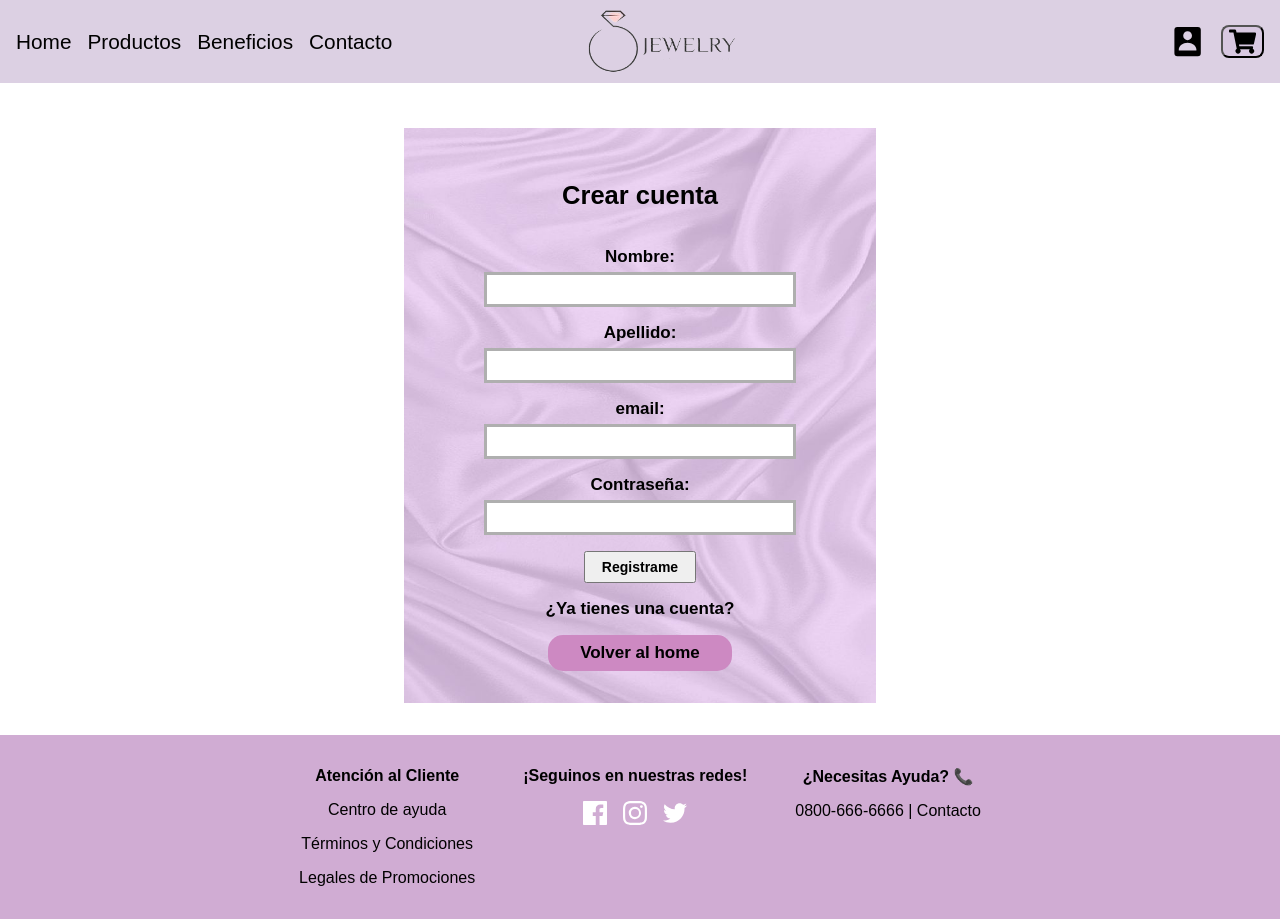
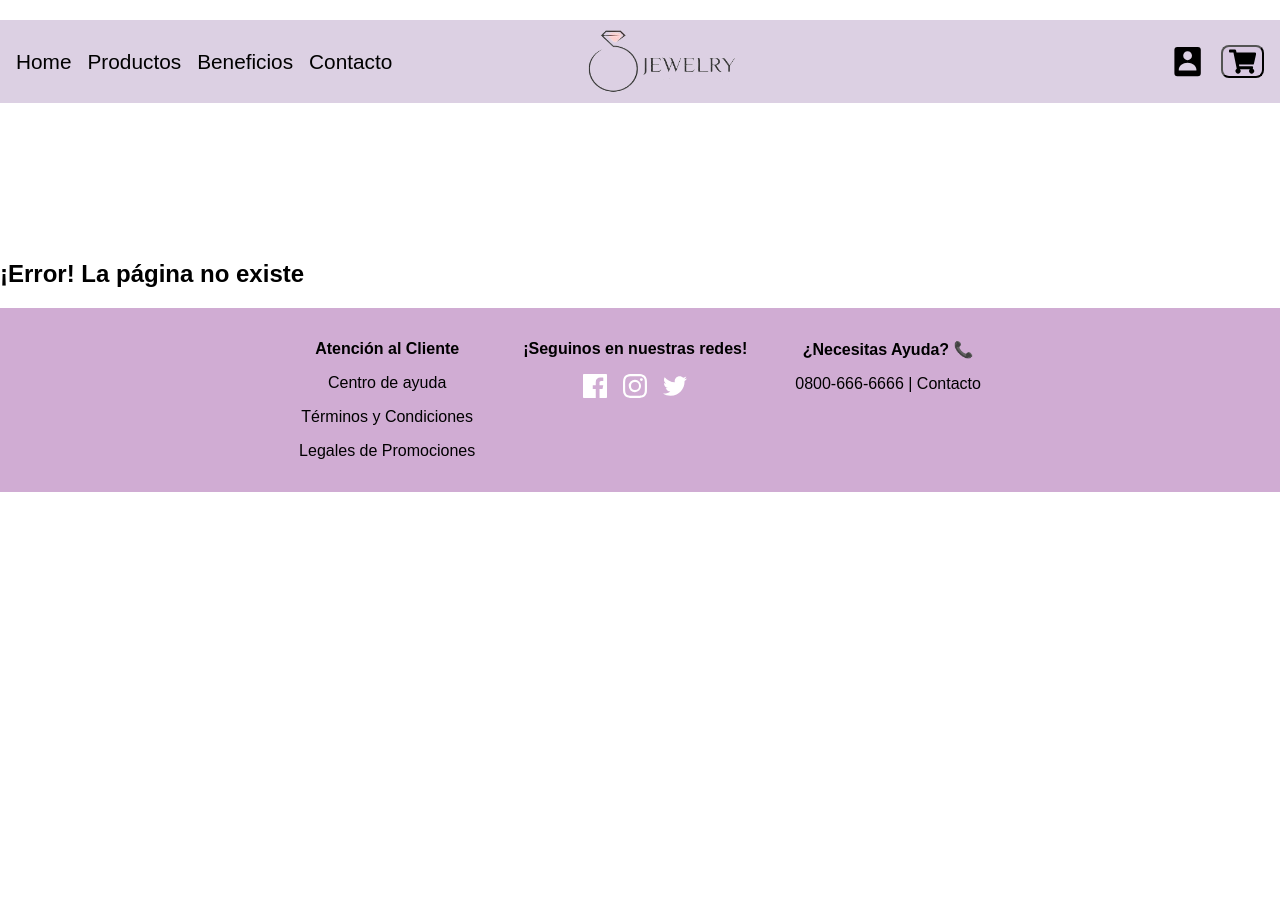
Before and after one commit to cisshere/INTEGRADOR_FRONT, a React (Vite) app: page /signIn in a window 1280 px wide. After the commit the page ends 800 px from the top, so only its background shows below. Built offline with nearby package versions, Linux system fonts and the light colour scheme; a web font is replaced by a local one.

Commit message:
agregue useEffect para que redireccione a home en caso de estar logueado

```diff
--- a/src/pages/login/Login.jsx
+++ b/src/pages/login/Login.jsx
@@ -1,4 +1,4 @@
-import React from "react";
+import React, { useEffect } from "react";
 import { Formik, Field, ErrorMessage } from "formik";
 import {
   LoginSection,
@@ -18,6 +18,7 @@ import {setToken} from "../../redux/auth/authActions.jsx";
 import {useDispatch} from "react-redux";
 import Toastify from 'toastify-js'
 import "toastify-js/src/toastify.css"
+import { estaLogueado } from "../../redux/auth/authSelectors.jsx";
 
 const validationSchema = Yup.object({
   email: Yup.string().trim().required("Este campo es requerido"),
@@ -27,6 +28,12 @@ const validationSchema = Yup.object({
 const Login = () => {
   const navigate = useNavigate();
   const dispatch = useDispatch();
+  const redireccionarHome = estaLogueado();
+  useEffect(()=> {
+    if(redireccionarHome){
+      navigate("/")
+    }
+  },[])
 
   return (
     <LoginSection>
--- a/src/pages/signUp/signup.jsx
+++ b/src/pages/signUp/signup.jsx
@@ -1,4 +1,4 @@
-import React from "react";
+import React, { useEffect } from "react";
 import { Formik, Field, ErrorMessage } from "formik";
 import {
   LoginSection,
@@ -18,6 +18,7 @@ import { useDispatch } from "react-redux";
 import { useNavigate } from "react-router-dom";
 import Toastify from "toastify-js";
 import "toastify-js/src/toastify.css";
+import { estaLogueado } from "../../redux/auth/authSelectors.jsx";
 
 const validationSchema = Yup.object({
   nombre: Yup.string().trim().required("Este campo es requerido"),
@@ -34,6 +35,14 @@ const validationSchema = Yup.object({
 const Signup = () => {
   const dispatch = useDispatch();
   const navigate = useNavigate();
+
+  const redireccionarHome = estaLogueado();
+  useEffect(()=> {
+    if(redireccionarHome){
+      navigate("/")
+    }
+  },[])
+
   return (
     <LoginSection>
       <ContenedorLogin>
--- a/src/routes/routes.jsx
+++ b/src/routes/routes.jsx
@@ -14,6 +14,9 @@ import Login from "../pages/login/Login";
 import Signup from "../pages/signUp/signup.jsx";
 
 const Routes = () => {
+
+
+
   return (
     <BrowserRouter>
       <Layout>
@@ -23,10 +26,12 @@ const Routes = () => {
           <Route path="beneficios" element={<Beneficios />} />
           <Route path="contacto" element={<Contacto />} />
           <Route path="checkout" element={<CarritoPage />} />
+
           <Route path="login" element={<Login />} />
-          <Route path="signIn" element={<Signup/> } />
+          <Route path="signup" element={<Signup/> } />
 
-          <Route path="*" element={<h2>Error!</h2>} />
+
+          <Route path="*" element={<h2 style={{ paddingTop: "15rem" }}>¡Error! La página no existe</h2>} />
         </ReactDomRoutes>
       </Layout>
     </BrowserRouter>
```
